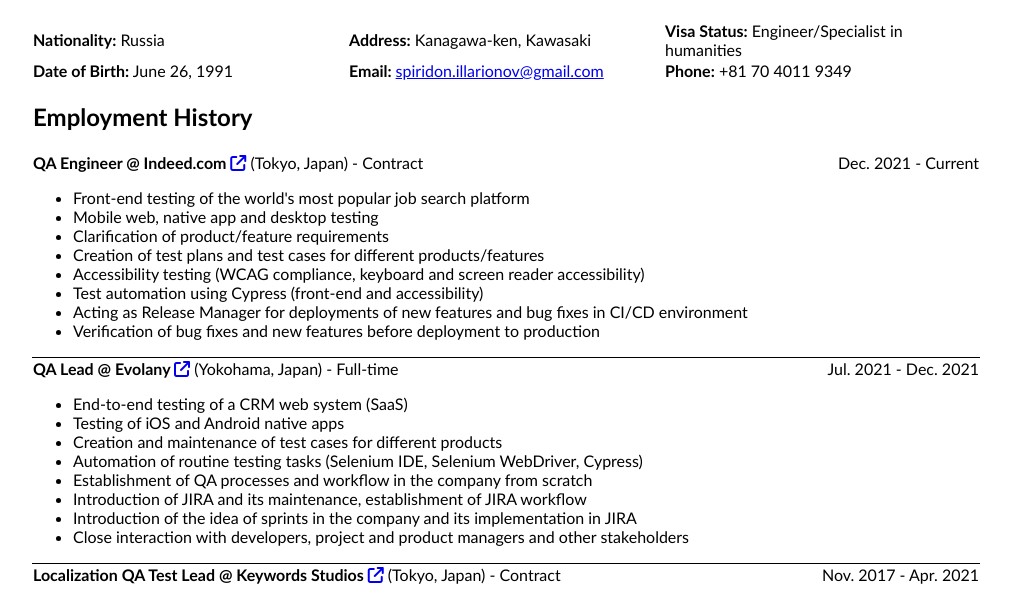
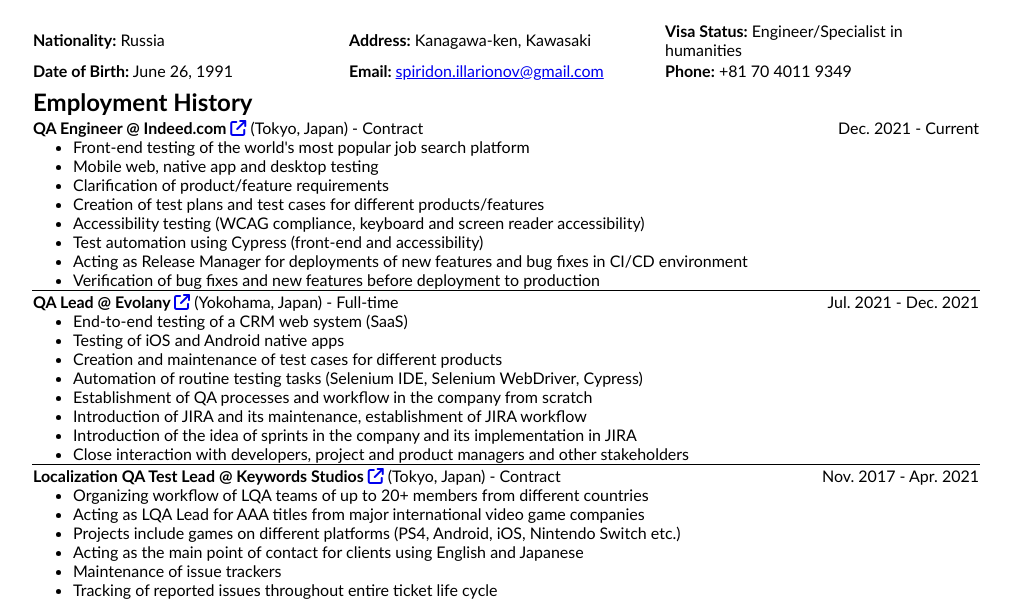
Before and after one commit to imspiridon/cv, a plain HTML site: page index.html in a window 1280 px wide. Shown: the part 72-674 px from the top of the page, without its empty margins (134-1145 px from the left). Drawn offline with Linux system fonts and the light colour scheme.

Commit message:
dasdsadsa

```diff
--- a/styles.css
+++ b/styles.css
@@ -29,6 +29,11 @@
     width: 25%;
 }
 
-tr.trheading {
-    height: 15px;
+h2 {
+    margin-top: 5px;
+    margin-bottom: 0px;
 }
+
+ul {
+    margin: 0px;
+}
```
